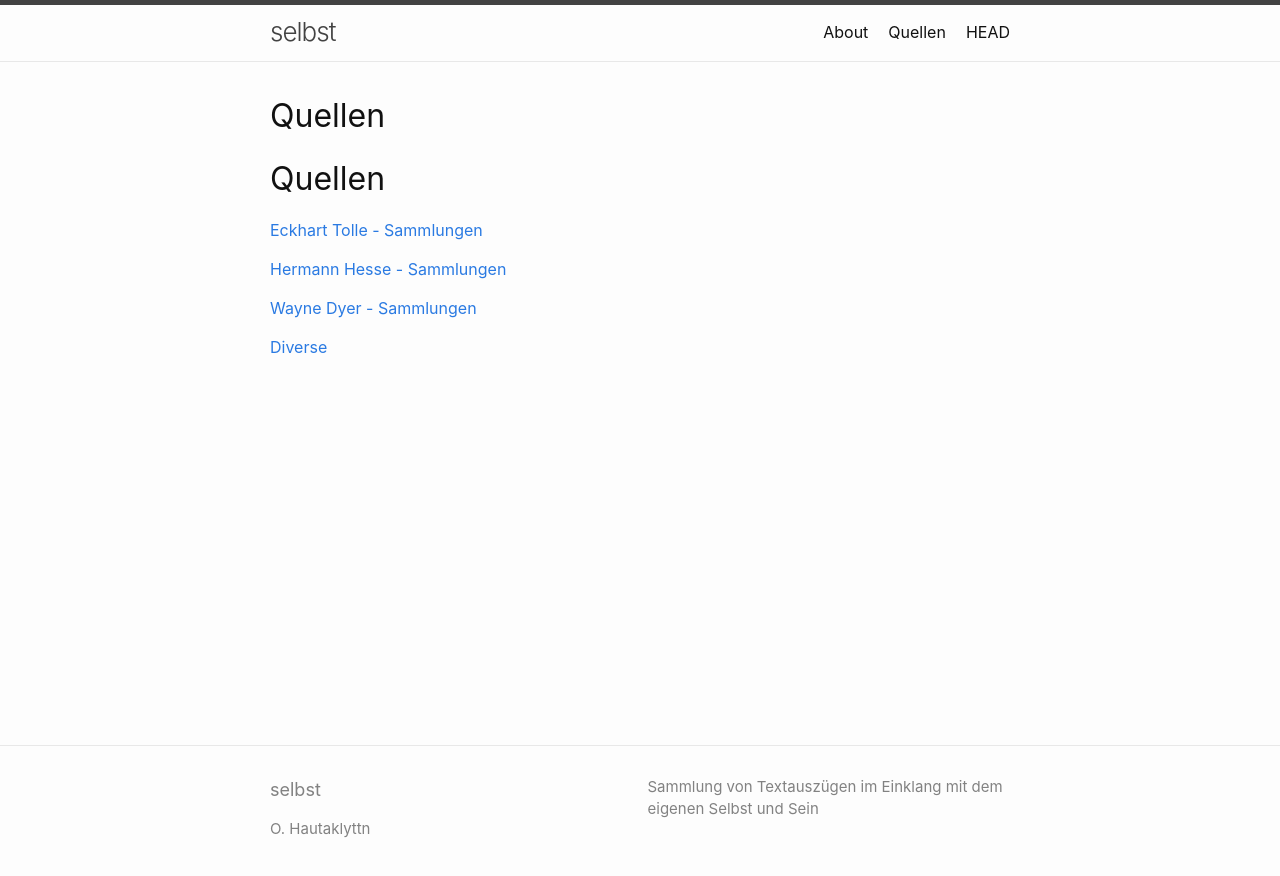
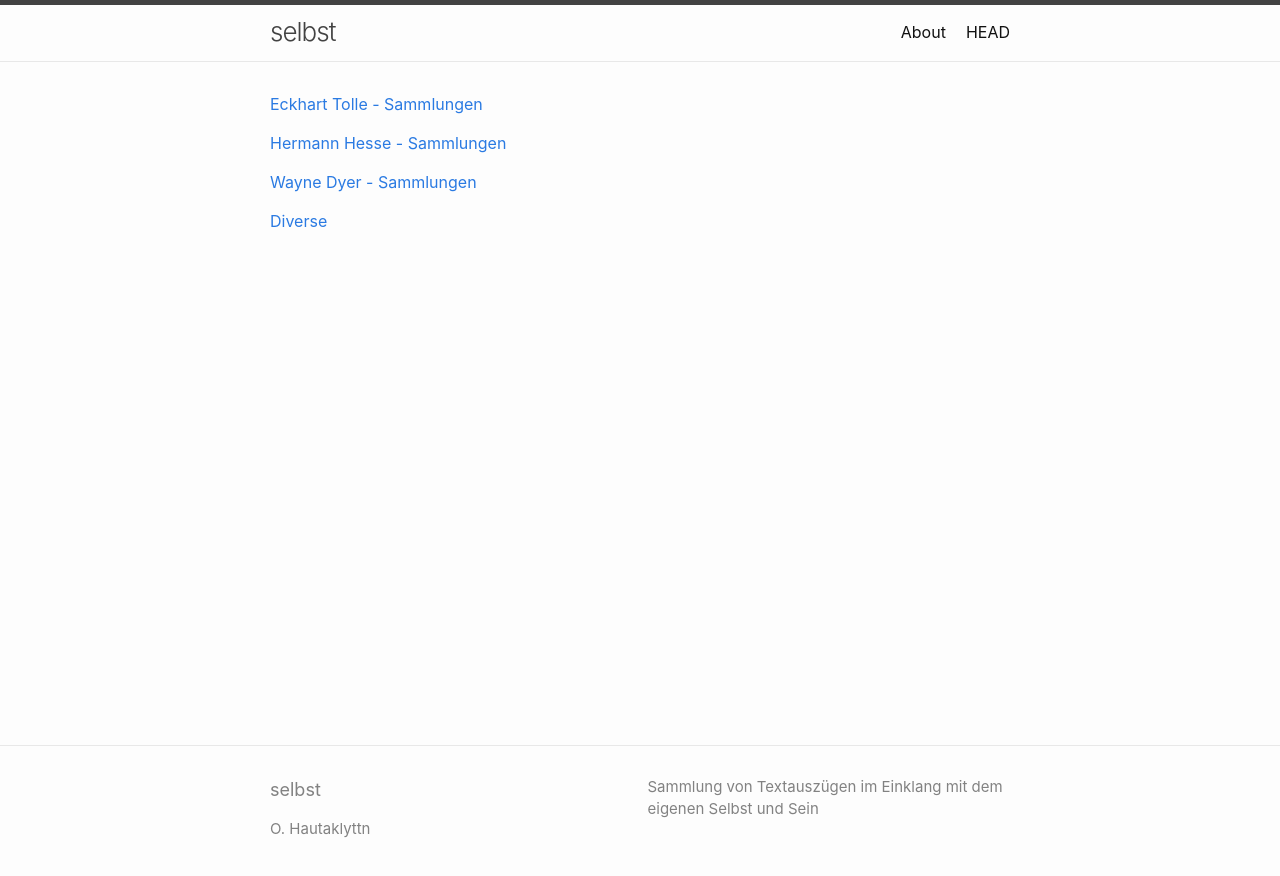
Before and after one commit to Hautaklyttn/-selbst-, a Jekyll site: the page built from docs/index.md, in a window 1280 px wide. Shown: the top 876 px of the page. Built offline with Jekyll 4.4.1, drawn with Linux system fonts in a browser that asks for light colours; our own code applies the rules of GitHub Pages for plain Markdown files.

Commit message:
Initial upload

```diff
--- a/docs/index.md
+++ b/docs/index.md
@@ -8,8 +8,6 @@
 layout: home
 ---
 
-# Quellen
-
 [Eckhart Tolle - Sammlungen](./eTolle.html)
 
 [Hermann Hesse - Sammlungen](./hHesse.html)
```
